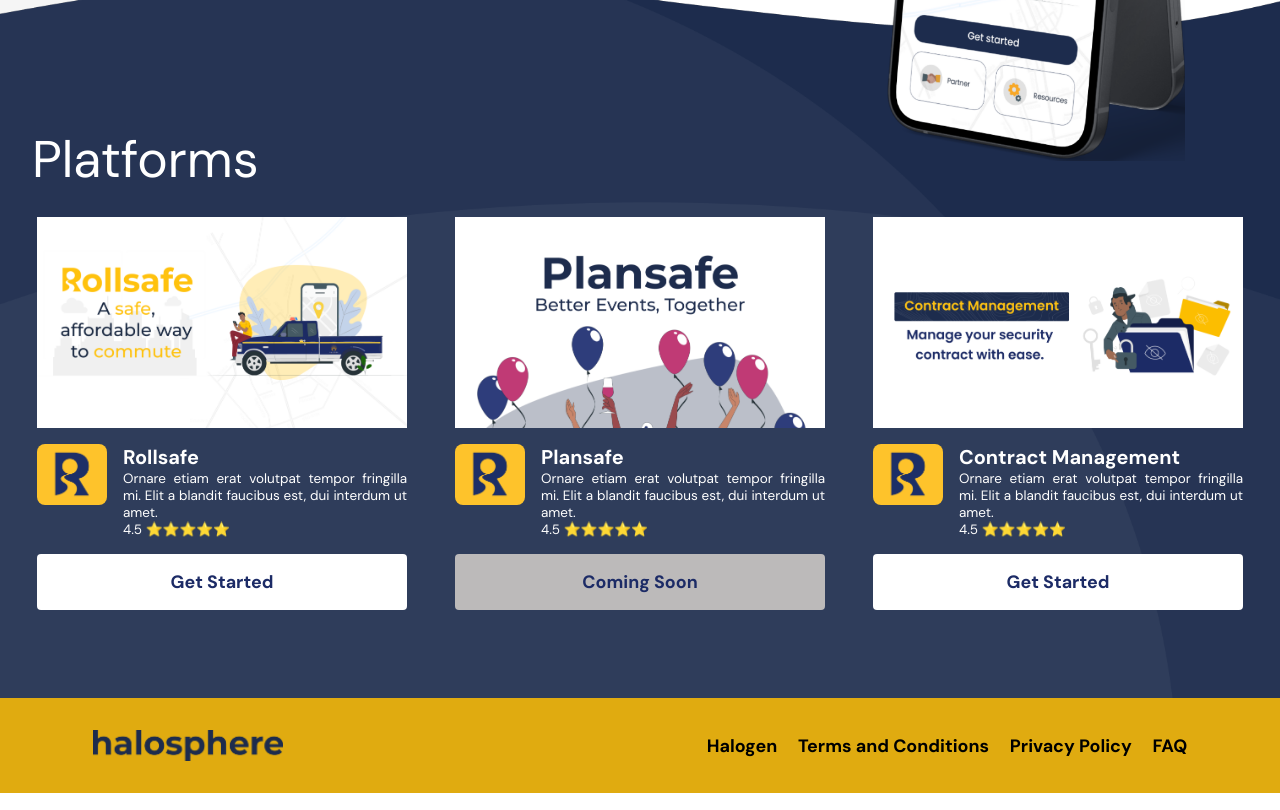
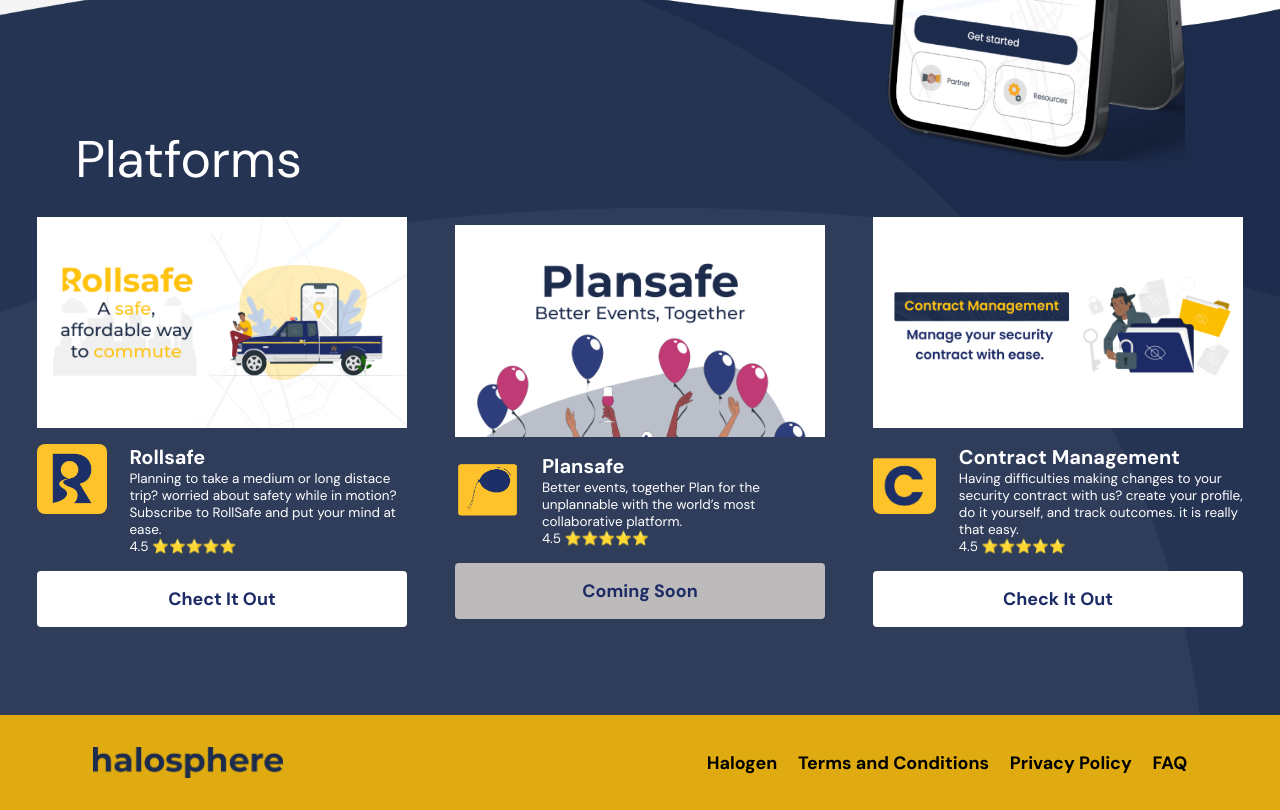
Before and after one commit to heep-jay/halosphere2, an Angular app: page / in a window 1280 px wide. Shown: the part 600-1410 px from the top of the page. Built offline with nearby package versions, Linux system fonts and the light colour scheme; a web font is replaced by a local one.

Commit message:
4th commit

```diff
--- a/src/app/pages/home/home.component.css
+++ b/src/app/pages/home/home.component.css
@@ -90,6 +90,7 @@
   width: 100%;
   max-width: 1300px;
   margin: 0 auto;
+  padding-left: 2.7rem;
 }
 
 .platforms {
@@ -116,10 +117,12 @@
 .platform-description {
   display: flex;
   align-items: flex-start;
-  gap: 1rem;
+  gap: 1.4rem;
 }
 .platform-description img {
   width: 70px;
+  height: 70px;
+  object-fit: cover;
   border-radius: 8px;
 }
 .plat-text h3 {
@@ -131,7 +134,7 @@
   font-size: 13.5px;
   font-weight: 300;
   color: #fff;
-  text-align: justify;
+  text-align: left;
 }
 
 .platform-btn {
@@ -151,6 +154,7 @@
 
 .soon {
   background: #bcbaba;
+  cursor: not-allowed;
 }
 
 @media screen and (max-width: 750px) {
--- a/src/app/pages/home/home.component.html
+++ b/src/app/pages/home/home.component.html
@@ -28,43 +28,45 @@
             <div class="plat-text">
               <h3>Rollsafe</h3>
               <p>
-                Ornare etiam erat volutpat tempor fringilla mi. Elit a blandit
-                faucibus est, dui interdum ut amet.
+                Planning to take a medium or long distace trip? worried about
+                safety while in motion? Subscribe to RollSafe and put your mind
+                at ease.
               </p>
               <p class="review">4.5 ⭐⭐⭐⭐⭐</p>
             </div>
           </div>
-          <button class="platform-btn get">Get Started</button>
+          <button class="platform-btn get">Chect It Out</button>
         </div>
         <div class="platform">
           <img src="/assets/planimg.png" alt="" />
           <div class="platform-description">
-            <img src="/assets/rollsafe.png" alt="" />
+            <img src="/assets/plansafe.png" alt="" />
             <div class="plat-text">
               <h3>Plansafe</h3>
               <p>
-                Ornare etiam erat volutpat tempor fringilla mi. Elit a blandit
-                faucibus est, dui interdum ut amet.
+                Better events, together Plan for the unplannable with the
+                world’s most collaborative platform.
               </p>
               <p class="review">4.5 ⭐⭐⭐⭐⭐</p>
             </div>
           </div>
-          <button class="platform-btn soon">Coming Soon</button>
+          <button class="platform-btn soon" disabled>Coming Soon</button>
         </div>
         <div class="platform">
           <img src="/assets/conimg.png" alt="" />
           <div class="platform-description">
-            <img src="/assets/rollsafe.png" alt="" />
+            <img src="/assets/contract.png" alt="" />
             <div class="plat-text">
               <h3>Contract Management</h3>
               <p>
-                Ornare etiam erat volutpat tempor fringilla mi. Elit a blandit
-                faucibus est, dui interdum ut amet.
+                Having difficulties making changes to your security contract
+                with us? create your profile, do it yourself, and track
+                outcomes. it is really that easy.
               </p>
               <p class="review">4.5 ⭐⭐⭐⭐⭐</p>
             </div>
           </div>
-          <button class="platform-btn get">Get Started</button>
+          <button class="platform-btn get">Check It Out</button>
         </div>
       </div>
     </div>
```
